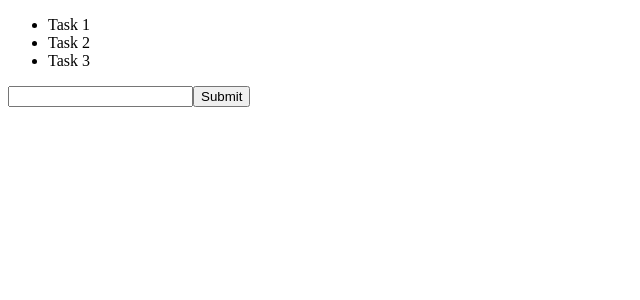
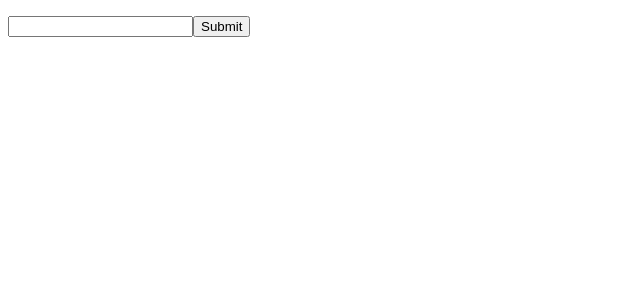
Before and after one commit to thatsthat/odin-react-render-lists, a React (Create React App) app: page / in a window 1280 px wide. Shown: the top 300 px of the page, without its empty margins (0-640 px from the left). Built offline with nearby package versions, Linux system fonts and the light colour scheme.

Commit message:
mission accomplished!

```diff
--- a/src/App.js
+++ b/src/App.js
@@ -1,12 +1,41 @@
-function App() {
+import React, { Component } from "react";
+import Overview from "./components/Overview";
+
+class App extends Component {
+  // eslint-disable-next-line no-useless-constructor
+  constructor(props) {
+    super(props);
+    this.state = { value: "", tasks: [] };
+
+    this.handleChange = this.handleChange.bind(this);
+    this.handleSubmit = this.handleSubmit.bind(this);
+  }
+
+  handleChange(event) {
+    this.setState({ value: event.target.value });
+  }
+
+  handleSubmit(event) {
+    this.setState({ tasks: [...this.state.tasks, this.state.value] });
+    this.setState({ value: "" });
+    event.preventDefault();
+  }
+
+  render() {
     return (
       <div className="App">
-      <form>
-        <input type="text" name="name" />
+        <Overview tasks={this.state.tasks} />
+        <form onSubmit={this.handleSubmit}>
+          <input
+            type="text"
+            value={this.state.value}
+            onChange={this.handleChange}
+          />
           <input type="submit" value="Submit" />
         </form>
       </div>
     );
   }
+}
 
 export default App;
--- a/src/components/Overview.js
+++ b/src/components/Overview.js
@@ -2,23 +2,13 @@ import React, { Component } from "react";
 
 class Overview extends Component {
   // eslint-disable-next-line no-useless-constructor
-  constructor() {
-    super();
-    this.state = {
-      tasks: ["Task 1", "Task 2", "Task 3"],
-    };
-  }
-
-  addTask(taskValue) {
-    this.setState({
-      tasks: this.state.tasks.push(taskValue) + 1,
-    });
+  constructor(props) {
+    super(props);
   }
 
   render() {
-    const tasksList = this.state.tasks.map((task) => (
-      <li key={task}>{task}</li>
-    ));
+    const tasks = Array.from(this.props.tasks);
+    const tasksList = tasks.map((task) => <li key={task}>{task}</li>);
     return (
       <div className="Overview">
         <ul>{tasksList}</ul>
--- a/src/index.js
+++ b/src/index.js
@@ -1,12 +1,10 @@
 import React from "react";
 import ReactDOM from "react-dom/client";
 import App from "./App";
-import Overview from "./components/Overview";
 
 const root = ReactDOM.createRoot(document.getElementById("root"));
 root.render(
   <React.StrictMode>
-    <Overview />
     <App />
   </React.StrictMode>
 );
```
Lines whose indentation alone changed are shown as unchanged.
